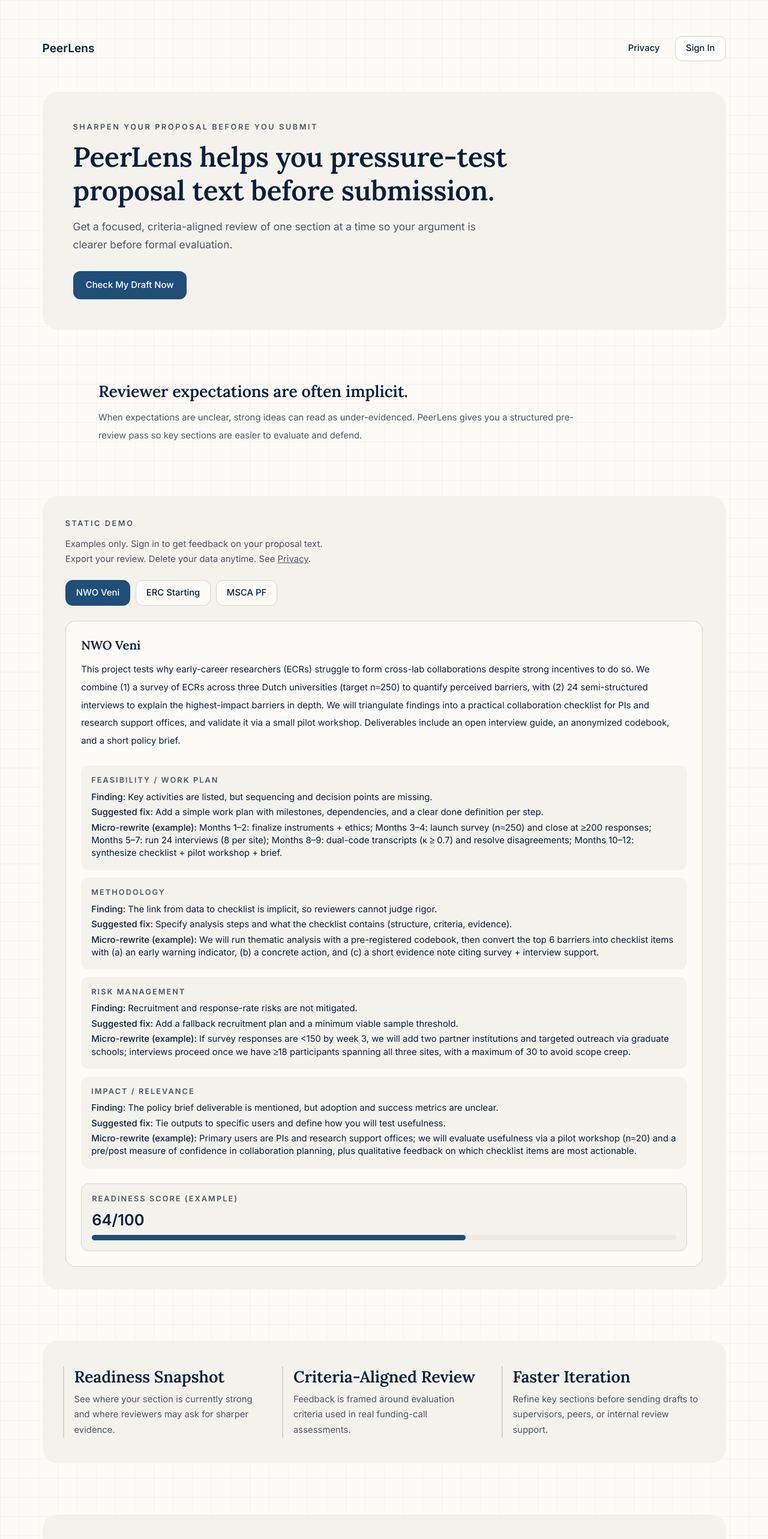
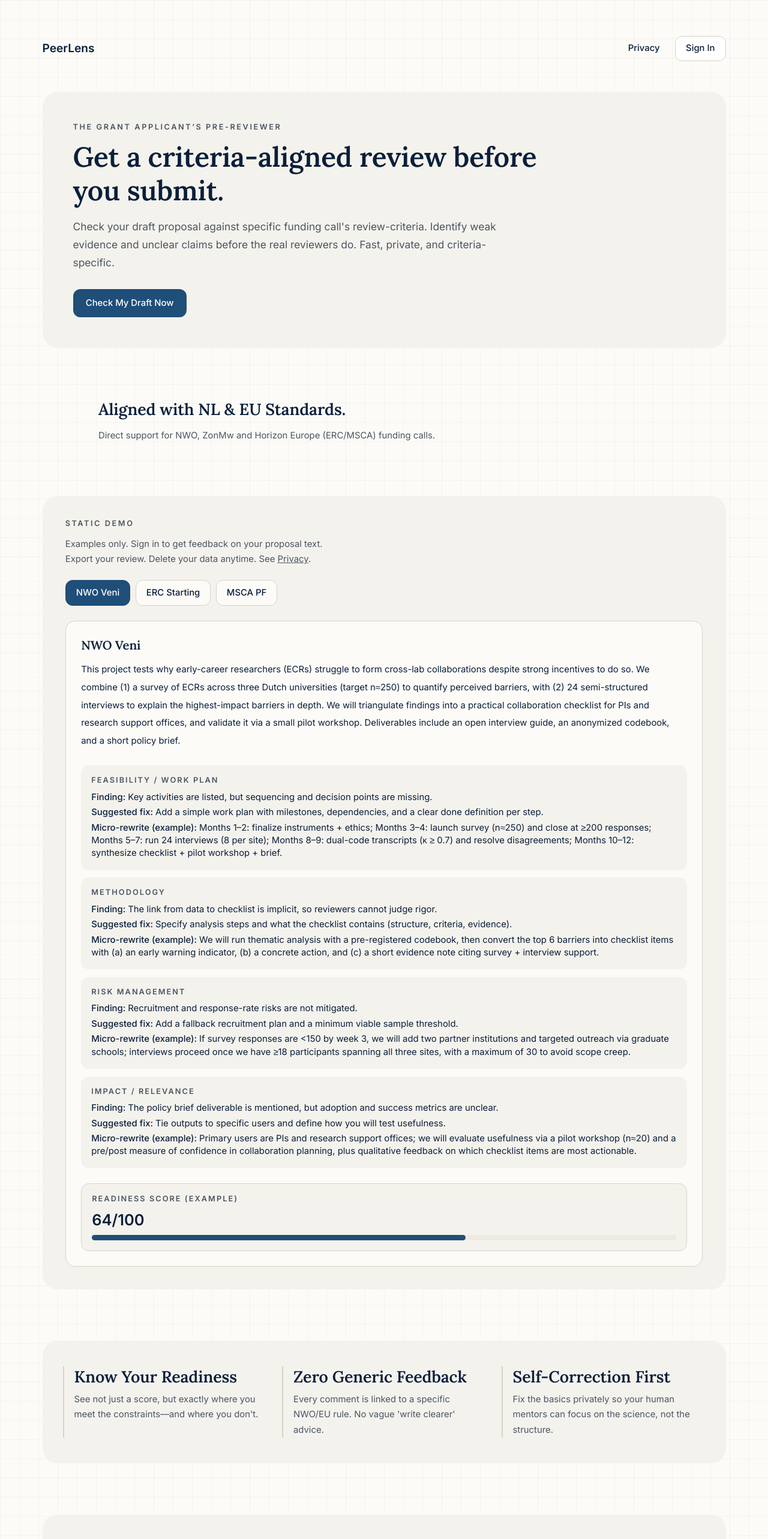
Before and after one commit to mallikgarjuna/Grant-Reviewer, a Next.js app in the folder frontend/: page / in a window 1280 px wide. Shown: the top 2566 px of the page at 60% size. Built offline with nearby package versions, Linux system fonts and the light colour scheme.

Commit message:
feat(content): [WF-0010] update landing page copy (Hero, Trust, Benefits) assisted by antigravity

```diff
--- a/frontend/src/app/page.tsx
+++ b/frontend/src/app/page.tsx
@@ -16,19 +16,19 @@ const SUPPORTED_CALL_GROUPS = [
 
 const BENEFITS = [
   {
-    title: "Readiness Snapshot",
+    title: "Know Your Readiness",
     description:
-      "See where your section is currently strong and where reviewers may ask for sharper evidence.",
+      "See not just a score, but exactly where you meet the constraints—and where you don't.",
   },
   {
-    title: "Criteria-Aligned Review",
+    title: "Zero Generic Feedback",
     description:
-      "Feedback is framed around evaluation criteria used in real funding-call assessments.",
+      "Every comment is linked to a specific NWO/EU rule. No vague 'write clearer' advice.",
   },
   {
-    title: "Faster Iteration",
+    title: "Self-Correction First",
     description:
-      "Refine key sections before sending drafts to supervisors, peers, or internal review support.",
+      "Fix the basics privately so your human mentors can focus on the science, not the structure.",
   },
 ] as const;
 
@@ -92,14 +92,13 @@ export default function Home() {
       <main className="mt-12 flex flex-col gap-16 md:gap-20" id="main-content" tabIndex={-1}>
         <section className="rounded-3xl bg-[var(--color-surface)] px-5 py-8 sm:px-7 sm:py-9 md:px-12 md:py-12">
           <p className="text-xs font-semibold uppercase tracking-[0.2em] text-[var(--color-muted-foreground)]">
-            Sharpen your proposal before you submit
+            THE GRANT APPLICANT’S PRE-REVIEWER
           </p>
           <h1 className="mt-3 max-w-3xl text-4xl font-semibold tracking-tight text-[var(--color-foreground)] [overflow-wrap:anywhere] md:text-5xl">
-            PeerLens helps you pressure-test proposal text before submission.
+            Get a criteria-aligned review before you submit.
           </h1>
           <p className="mt-4 max-w-2xl text-base leading-7 text-[var(--color-muted-foreground)] [overflow-wrap:anywhere] md:text-[1.02rem]">
-            Get a focused, criteria-aligned review of one section at a time so your argument is
-            clearer before formal evaluation.
+            Check your draft proposal against specific funding call's review-criteria. Identify weak evidence and unclear claims before the real reviewers do. Fast, private, and criteria-specific.
           </p>
           <div className="mt-7 flex flex-wrap items-center gap-4">
             <Link
@@ -114,11 +113,10 @@ export default function Home() {
 
         <section className="mx-auto w-full max-w-4xl">
           <h2 className="text-2xl font-semibold tracking-tight text-[var(--color-foreground)]">
-            Reviewer expectations are often implicit.
+            Aligned with NL & EU Standards.
           </h2>
           <p className="mt-3 max-w-3xl text-sm leading-7 text-[var(--color-muted-foreground)]">
-            When expectations are unclear, strong ideas can read as under-evidenced. PeerLens gives
-            you a structured pre-review pass so key sections are easier to evaluate and defend.
+            Direct support for NWO, ZonMw and Horizon Europe (ERC/MSCA) funding calls.
           </p>
         </section>
 
```
